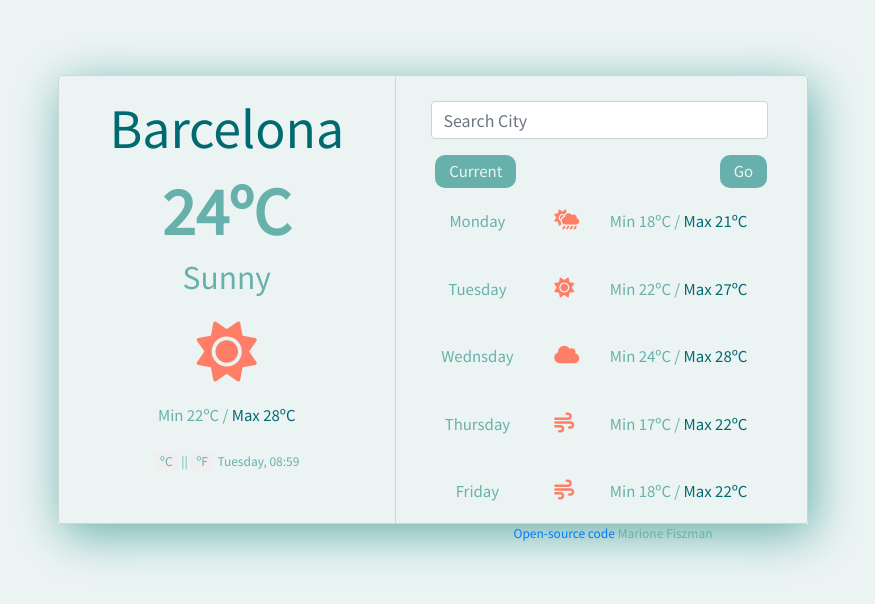
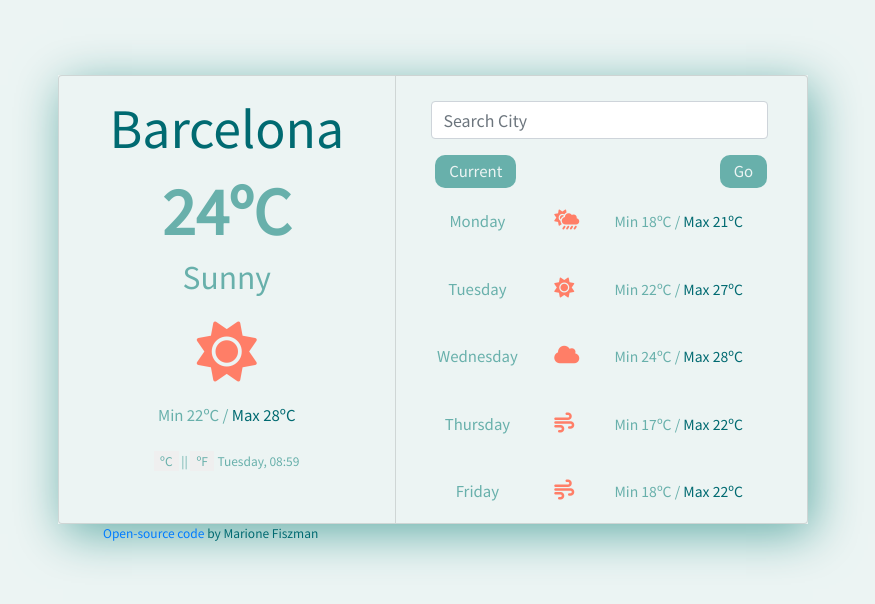
Before and after one commit to Marionef1985/WeatherProject, a plain HTML site: page index.html in a window 1280 px wide. Shown: the whole page, without its empty margins (27-902 px from the left). Drawn offline with nearby package versions, Linux system fonts and the light colour scheme.

Commit message:
styling changes
Changes the style of the today temp min and max, to make it slice differente from the future dates temp

```diff
--- a/index.html
+++ b/index.html
@@ -48,10 +48,10 @@
                 <br />
                 <div class="row">
                   <div class="col-12">
-                    <span class="minTemperature" id="min-temperature">
+                    <span class="minTemperatureToday" id="min-temperature">
                       Min 22ºC /</span
                     >
-                    <span class="maxTemperature" id="max-temperature"
+                    <span class="maxTemperatureToday" id="max-temperature"
                       >Max 28ºC
                     </span>
                   </div>
@@ -116,7 +116,7 @@
                   <br />
                   <br />
                   <div class="row">
-                    <div class="col-4 weekDays">Wednsday</div>
+                    <div class="col-4 weekDays">Wednesday</div>
                     <div class="col-1">
                       <i class="fas fa-cloud futureDatesIcons"></i>
                     </div>
@@ -157,10 +157,10 @@
       </div>
     </div>
     <div class="myAccount">
-      <a href="https://github.com/Marionef1985/WeatherProject">
+      <a href="https://github.com/Marionef1985/WeatherProject" target="_blank">
         Open-source code
       </a>
-      <span class="myName"> Marione Fiszman </span>
+      <span class="myName">by Marione Fiszman </span>
     </div>
     <script src="src/javaScript.js"></script>
   </body>
--- a/src/style.css
+++ b/src/style.css
@@ -38,12 +38,12 @@ body {
 }
 .minTemperature {
   color: #68b0ab;
-  font-size: 15px;
+  font-size: 14px;
 }
 
 .maxTemperature {
   color: #006a71;
-  font-size: 15px;
+  font-size: 14px;
 }
 .currentTemp {
   color: #68b0ab;
@@ -127,21 +127,24 @@ button.btnCurrent:hover {
   font-size: 20px;
 }
 
-.min-max-text {
-  font-size: 14px;
+.maxTemperatureToday {
+  font-size: 15px;
+}
+
+.minTemperatureToday {
+  font-size: 15px;
+  color: #68b0ab;
 }
 
 .myAccount {
   font-size: 12px;
   color: #68b0ab;
-}
-
-button.myAccount:hover {
-  color: #006a71;
-  font-weight: bold;
+  text-align: left;
+  padding-left: 130px;
 }
 
 .myName {
   font-size: 12px;
-  color: #68b0ab;
+  color: #006a71;
+  text-align: left;
 }
```
